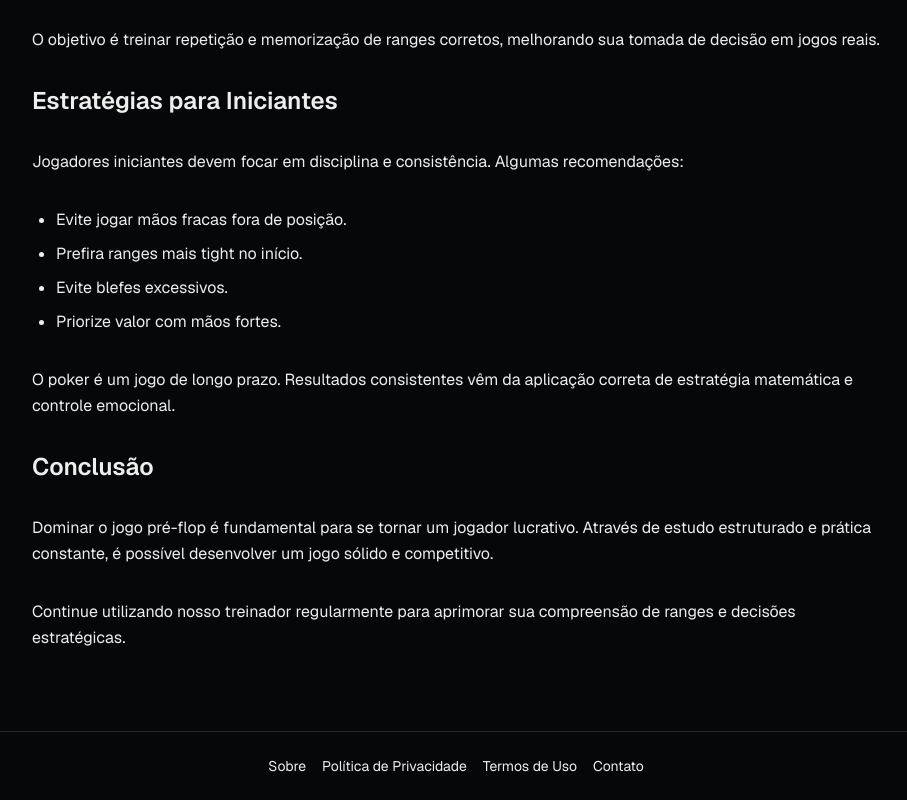
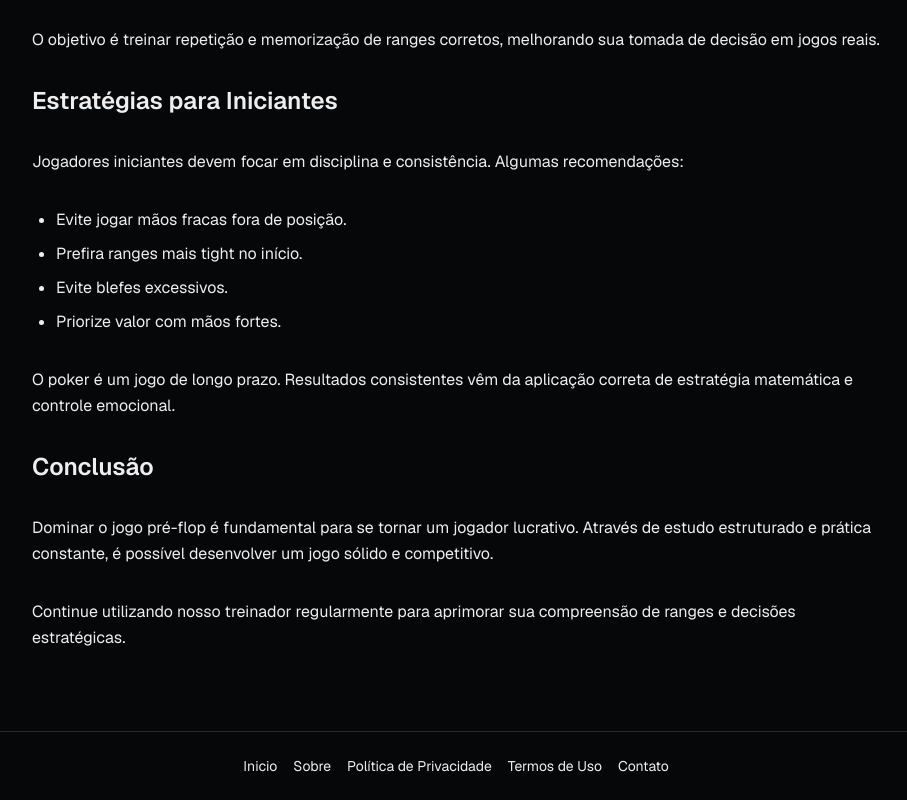
Before and after one commit to MuriloPetri/pokkkkkeer, a Next.js app: page / in a window 1280 px wide. Shown: the part 2871-3671 px from the top of the page, without its empty margins (184-1091 px from the left). Built offline with nearby package versions, Linux system fonts and the light colour scheme.

Commit message:
google aprova pfv com inicio agora

```diff
--- a/app/layout.tsx
+++ b/app/layout.tsx
@@ -33,6 +33,7 @@ export default function RootLayout({
         <Analytics />
         <footer className="mt-20 p-6 text-center text-sm border-t">
   <div className="space-x-4">
+    <a href="/layout"> Inicio</a>
     <a href="/sobre">Sobre</a>
     <a href="/politica-de-privacidade">Política de Privacidade</a>
     <a href="/termos-de-uso">Termos de Uso</a>
```
